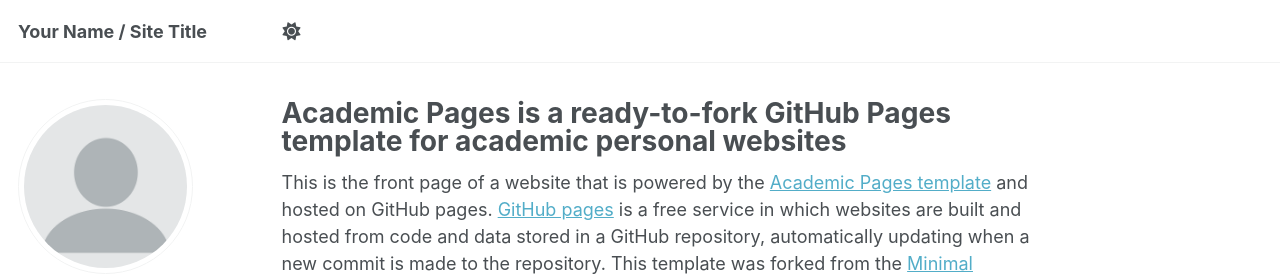
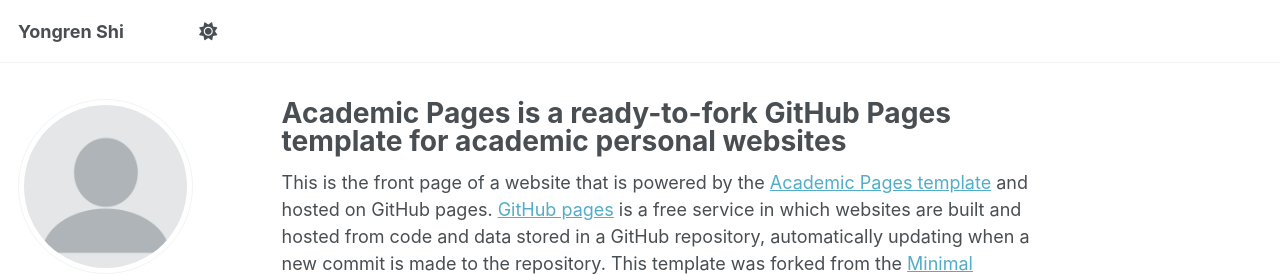
Before and after one commit to YongrenShi/YongrenShi, a Jekyll site: the page built from _pages/about.md, in a window 1280 px wide. Shown: the top 276 px of the page. Built offline with Jekyll 4.4.1, drawn with Linux system fonts in a browser that asks for light colours; some web fonts are replaced; a script that is not in the unit is left out.

Commit message:
Update _config.yml

```diff
--- a/_config.yml
+++ b/_config.yml
@@ -9,7 +9,7 @@
 # Basic Site Settings
 locale                   : "en-US"
 site_theme               : "default"
-title                    : "Your Name / Site Title"
+title                    : "Yongren Shi"
 title_separator          : "-"
 name                     : &name "Your Name"
 description              : &description "personal description"
```
